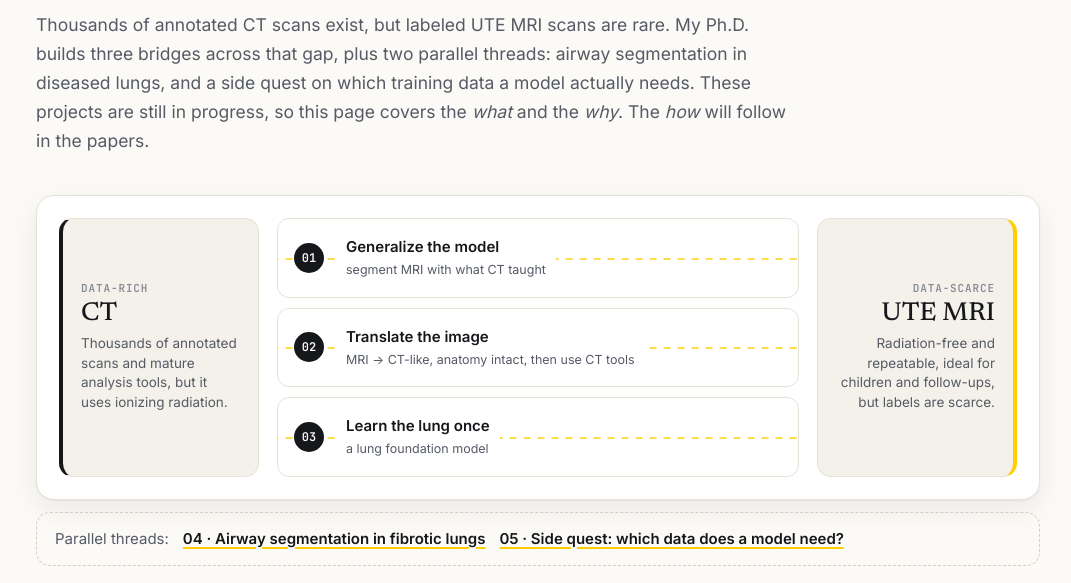
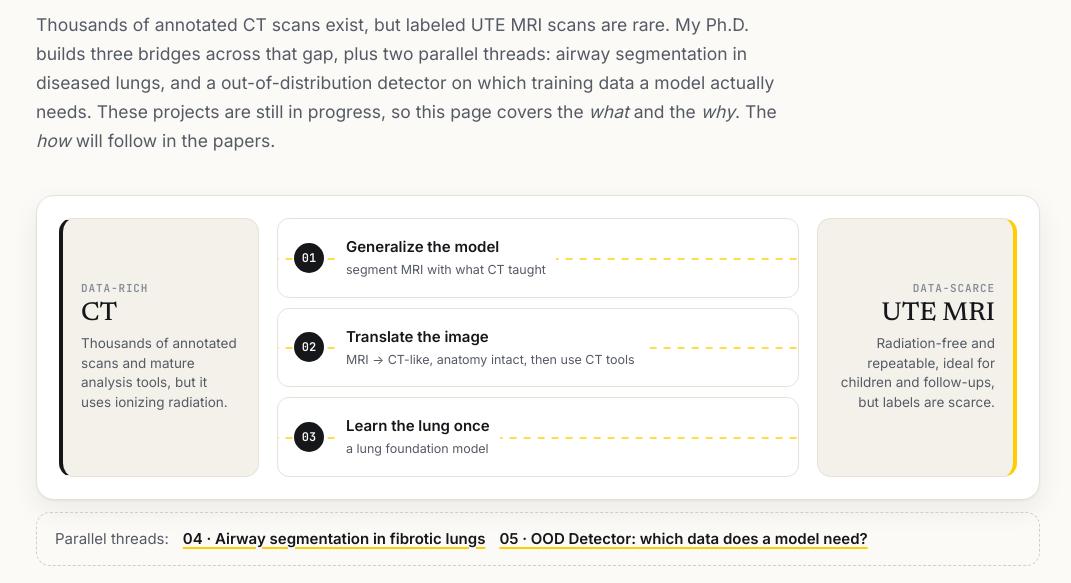
Before and after one commit to iampartho/iampartho.github.io, a plain HTML site: page projects.html in a window 1280 px wide. Shown: the part 217-800 px from the top of the page, without its empty margins (102-1173 px from the left). Drawn offline with Linux system fonts and the light colour scheme; animation ran at ten frames a second.

Commit message:
Changed the name side quest to OOD detector

```diff
--- a/projects.html
+++ b/projects.html
@@ -4,7 +4,7 @@
   <meta charset="utf-8">
   <meta name="viewport" content="width=device-width, initial-scale=1">
   <title>Projects · Partho Ghosh</title>
-  <meta name="description" content="Ongoing research by Partho Ghosh: lung segmentation that transfers from CT to UTE MRI, anatomy-preserving MRI-to-CT synthesis, a lung foundation model, airway segmentation in fibrotic lungs, and a side quest on which training data a model actually needs.">
+  <meta name="description" content="Ongoing research by Partho Ghosh: lung segmentation that transfers from CT to UTE MRI, anatomy-preserving MRI-to-CT synthesis, a lung foundation model, airway segmentation in fibrotic lungs, and a Out-of-distribution detector on which training data a model actually needs.">
   <link rel="canonical" href="https://iampartho.github.io/projects.html">
   <meta property="og:type" content="website">
   <meta property="og:title" content="Projects · Partho Ghosh">
@@ -50,7 +50,7 @@
   <section class="page-head">
     <p class="eyebrow">Research &middot; ongoing work</p>
     <h1>Projects</h1>
-    <p class="lede">Thousands of annotated CT scans exist, but labeled UTE MRI scans are rare. My Ph.D. builds three bridges across that gap, plus two parallel threads: airway segmentation in diseased lungs, and a side quest on which training data a model actually needs. These projects are still in progress, so this page covers the <em>what</em> and the <em>why</em>. The <em>how</em> will follow in the papers.</p>
+    <p class="lede">Thousands of annotated CT scans exist, but labeled UTE MRI scans are rare. My Ph.D. builds three bridges across that gap, plus two parallel threads: airway segmentation in diseased lungs, and a out-of-distribution detector on which training data a model actually needs. These projects are still in progress, so this page covers the <em>what</em> and the <em>why</em>. The <em>how</em> will follow in the papers.</p>
   </section>
 
   <div class="bridge" role="group" aria-label="Thesis overview: three routes from CT to UTE MRI">
@@ -70,7 +70,7 @@
       <span>Radiation-free and repeatable, ideal for children and follow-ups, but labels are scarce.</span>
     </div>
   </div>
-  <p class="side-thread"><span>Parallel threads:</span> <a href="#airway">04 &middot; Airway segmentation in fibrotic lungs</a> <a href="#side-quest">05 &middot; Side quest: which data does a model need?</a></p>
+  <p class="side-thread"><span>Parallel threads:</span> <a href="#airway">04 &middot; Airway segmentation in fibrotic lungs</a> <a href="#side-quest">05 &middot; OOD Detector: which data does a model need?</a></p>
 
   <!-- ============================ Project 01 ============================ -->
   <section class="project" id="cross-modal">
@@ -187,7 +187,7 @@
   <!-- ============================ Project 05 ============================ -->
   <section class="project" id="side-quest">
     <div class="project-text">
-      <p class="eyebrow">Project 05 &middot; Side quest &middot; Ongoing</p>
+      <p class="eyebrow">Project 05 &middot; Out-of-distribution(OOD) Detector &middot; Ongoing</p>
       <h2>Which data does a model actually need?</h2>
       <p class="q">Before adding another scan to the pile, ask the model whether that scan is new to it.</p>
       <p>This one began as a side quest, the small experiments I run purely to build intuition, and grew into a question I now care a lot about. Deep learning is famously data-hungry, and the usual fix for a weak model is more data. I&rsquo;m asking which data actually matters: can a trained network tell us, from its own internal signals, whether an input is familiar to it or genuinely new?</p>
```
